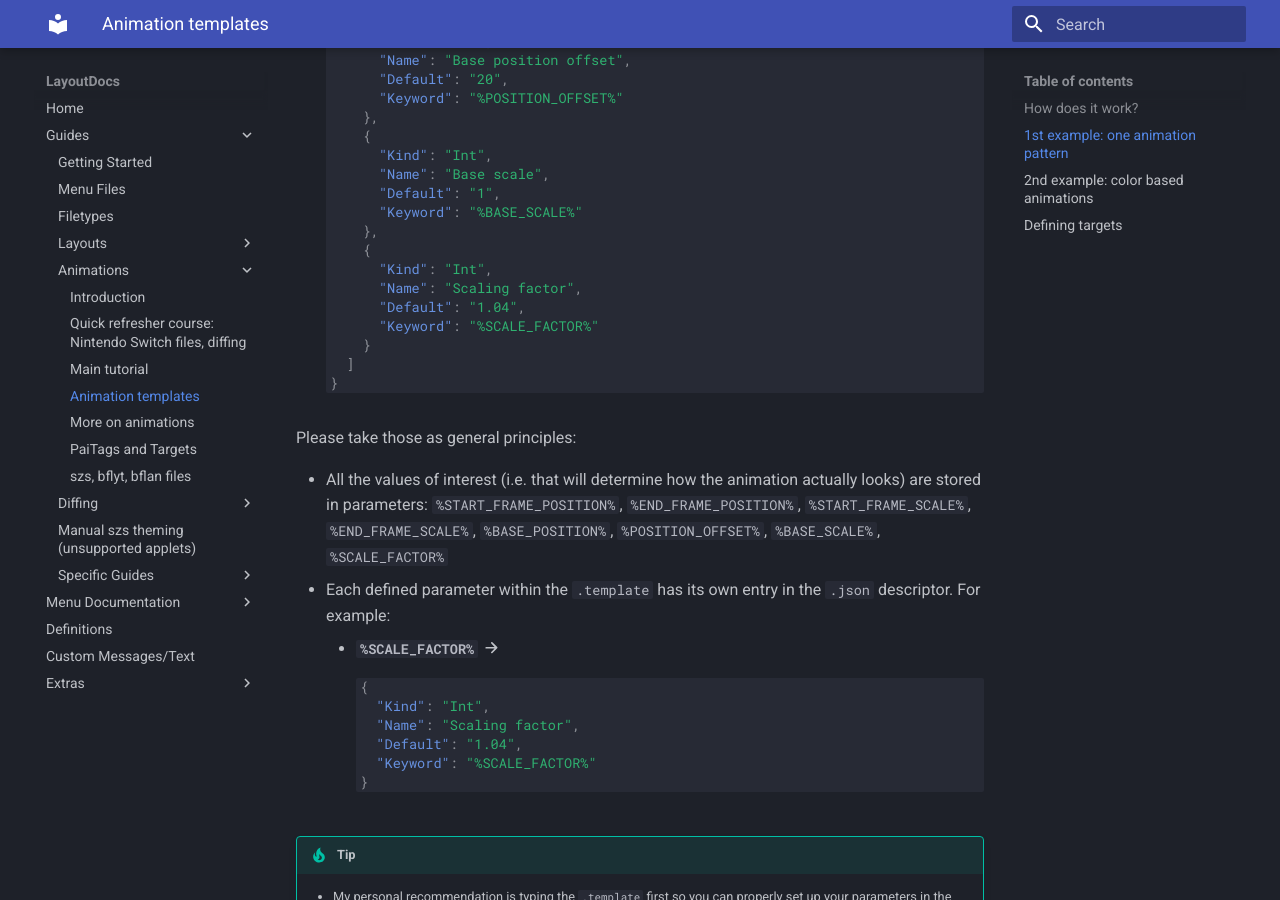
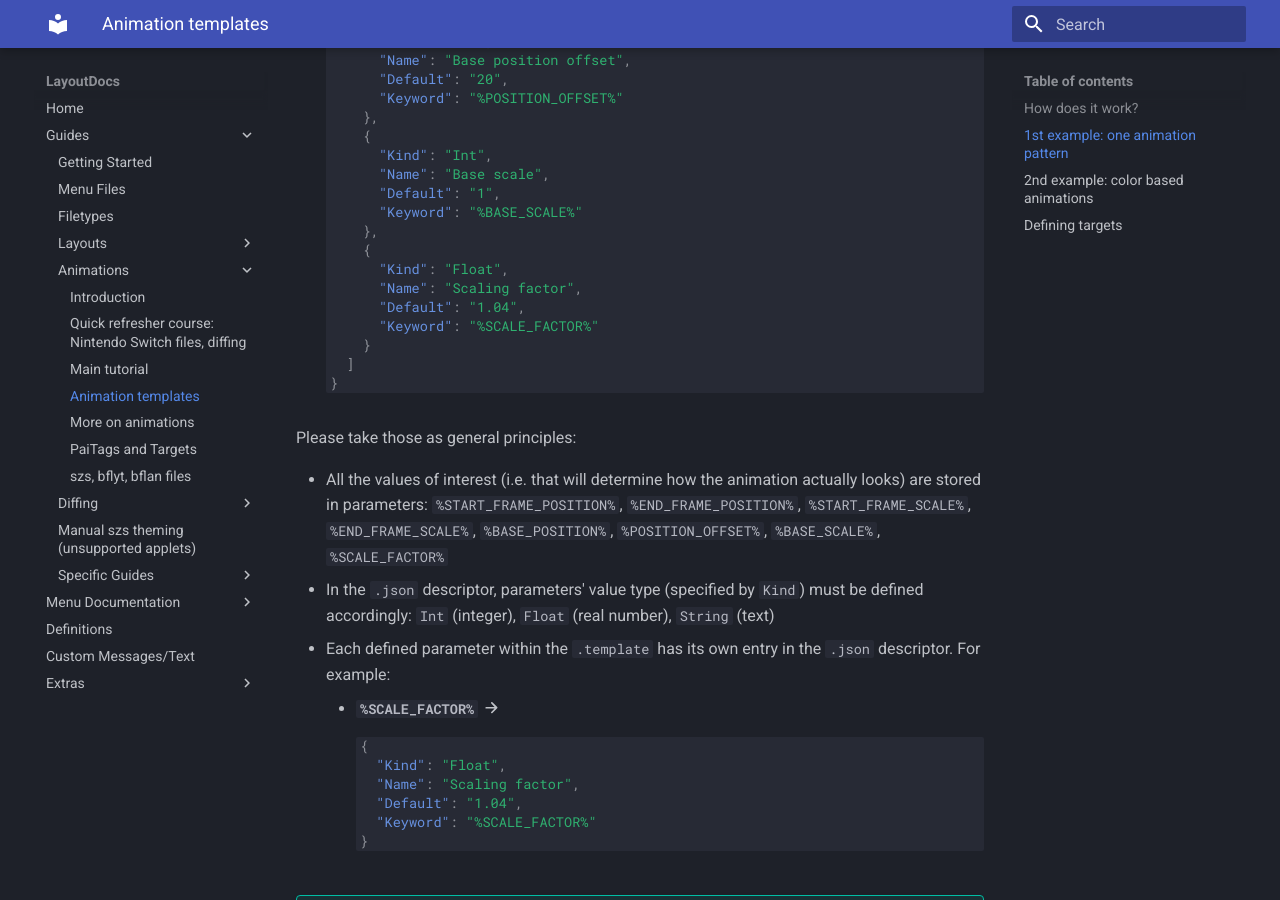
Before and after one commit to ThemezerNX/LayoutDocs, an MkDocs documentation site: the page built from docs/guide/animations/anim-templates.md, in a window 1280 px wide and 900 px high, scrolled down 6514 px. Built offline with MkDocs 1.6.1 and Material for MkDocs 9.7.7, drawn with Linux system fonts in a browser that asks for light colours.

Commit message:
Update anim-templates.md

````diff
--- a/docs/guide/animations/anim-templates.md
+++ b/docs/guide/animations/anim-templates.md
@@ -228,7 +228,7 @@ This is how the template looks like:
       "Keyword": "%BASE_SCALE%"
     },
     {
-      "Kind": "Int",
+      "Kind": "Float",
       "Name": "Scaling factor",
       "Default": "1.04",
       "Keyword": "%SCALE_FACTOR%"
@@ -240,11 +240,12 @@ This is how the template looks like:
 Please take those as general principles:
 
 - All the values of interest (i.e. that will determine how the animation actually looks) are stored in parameters: `%START_FRAME_POSITION%`, `%END_FRAME_POSITION%`, `%START_FRAME_SCALE%`, `%END_FRAME_SCALE%`, `%BASE_POSITION%`, `%POSITION_OFFSET%`, `%BASE_SCALE%`, `%SCALE_FACTOR%`
+- In the `.json` descriptor, parameters' value type (specified by `Kind`) must be defined accordingly: `Int` (integer), `Float` (real number), `String` (text)
 - Each defined parameter within the `.template` has its own entry in the `.json` descriptor. For example:
     - **`%SCALE_FACTOR%`** :octicons-arrow-right-16:
         ```json
         {
-          "Kind": "Int",
+          "Kind": "Float",
           "Name": "Scaling factor",
           "Default": "1.04",
           "Keyword": "%SCALE_FACTOR%"
````
